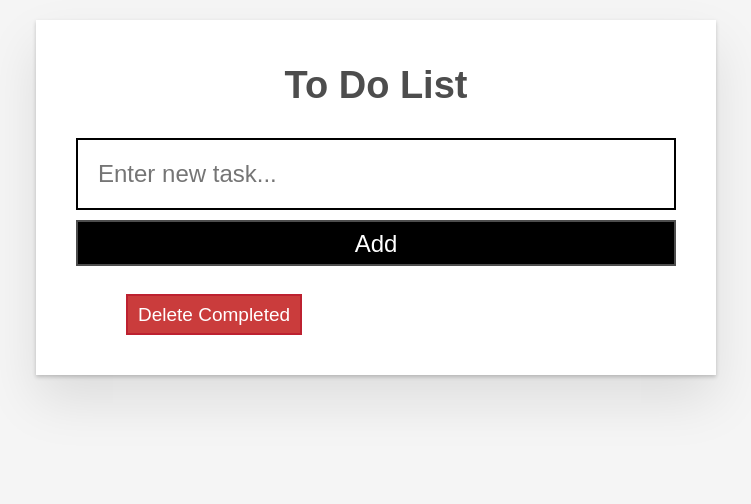
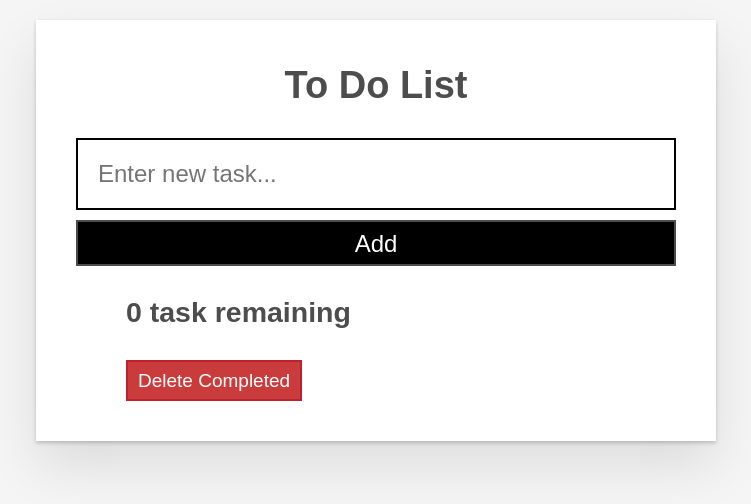
Before and after one commit to Skydodle/todo, a React (Create React App) app in the folder frontend-todo/: page / in a window 1280 px wide. Shown: the top 504 px of the page, without its empty margins (264-1015 px from the left). Built offline with nearby package versions, Linux system fonts and the light colour scheme; the HTML template or start-up script is replaced by a standard one.

Commit message:
Added remaining task

```diff
--- a/frontend-todo/src/App.jsx
+++ b/frontend-todo/src/App.jsx
@@ -45,10 +45,13 @@ const App = () => {
     setToDoList(filtered);
   };
 
+  const remainingTask = `${toDoList.length} task remaining`;
+
   return (
     <div className="app stack-large">
       <Header />
       <AddToDo handleAdd={handleAdd} />
+      <h2 id="list-heading">{remainingTask}</h2>
       <ToDoList
         toDoList={toDoList}
         handleToggle={handleToggle}
```
